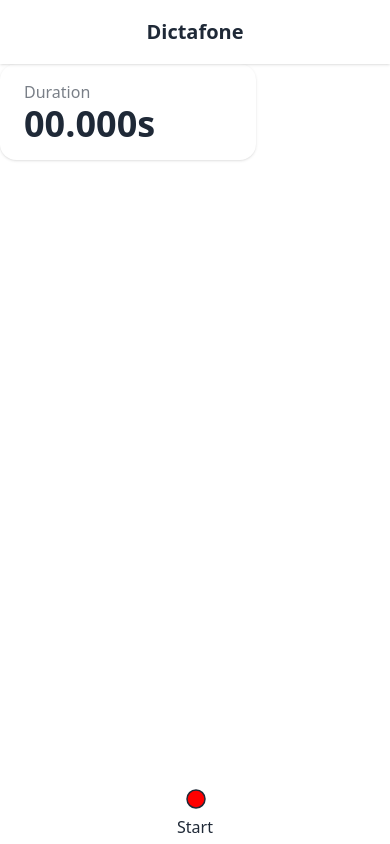
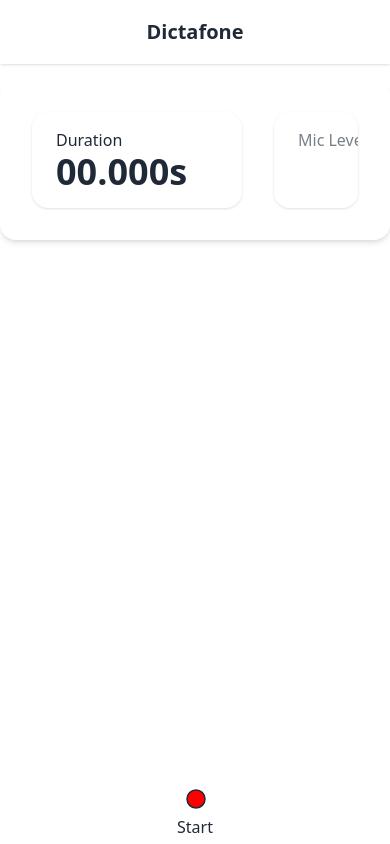
Before and after one commit to herebefrogs/dictafone.app, a SvelteKit app: page /new in a window 390 px wide. Built offline with nearby package versions, Linux system fonts and the light colour scheme; no server answers.

Commit message:
Add microphone level during live transcript

```diff
--- a/src/lib/index.js
+++ /dev/null
@@ -1 +0,0 @@
-// place files you want to import through the `$lib` alias in this folder.
--- a/src/routes/+page.svelte
+++ b/src/routes/+page.svelte
@@ -20,10 +20,6 @@
   {/each}
 {/if}
 
-
-
-
-
 <div class="btm-nav shadow">
   <a href="/new">
     <svg xmlns="http://www.w3.org/2000/svg" fill="none" viewBox="0 0 24 24" stroke-width="1.5" stroke="currentColor" class="w-6 h-6">
--- a/src/routes/new/+page.svelte
+++ b/src/routes/new/+page.svelte
@@ -1,9 +1,10 @@
 <script>
   import Actions from './Actions.svelte';
   import NameModal from './NameModal.svelte';
+  import Transcript from '$lib/components/Transcript.svelte';
+  import MicLevel from './MicLevel.svelte';
   import { transcript } from './dictation';
   import { time } from './time';
-  import Transcript from '$lib/components/Transcript.svelte';
   import { formatDuration } from '$lib/helpers/format';
 </script>
 <!--
@@ -15,13 +16,24 @@ language selector
   <path stroke-linecap="round" stroke-linejoin="round" d="M10.5 21l5.25-11.25L21 21m-9-3h7.5M3 5.621a48.474 48.474 0 016-.371m0 0c1.12 0 2.233.038 3.334.114M9 5.25V3m3.334 2.364C11.176 10.658 7.69 15.08 3 17.502m9.334-12.138c.896.061 1.785.147 2.666.257m-4.589 8.495a18.023 18.023 0 01-3.827-5.802" />
 </svg>
 -->
-<div class="stats shadow w-64">
-  <div class="stat">
-    <div class="stat-title">Duration</div>
-    <div class="stat-value">{formatDuration($time)}</div>
+
+<div class="card mt-4 w-full bg-base-100 shadow-md">
+  <div class="card-body">
+
+    <div class="flex">
+      <div class="stats shadow w-80 mr-8">
+        <div class="stat">
+          <div class="stat-titl">Duration</div>
+          <div class="stat-value">{formatDuration($time)}</div>
+        </div>
+      </div>
+
+      <MicLevel />
+    </div>
+
+    <Transcript transcript={$transcript} />
   </div>
 </div>
+<NameModal />
 
-<Transcript transcript={$transcript} />
-<NameModal />
 <Actions />
--- /dev/null
+++ b/src/routes/new/MicLevel.svelte
@@ -0,0 +1,23 @@
+<script>
+  import { micLevel } from './micLevel';
+  import { paused, started } from "./dictation";
+
+  $: enabled = $started && !$paused;
+  // clamp micLevel between 0 and ~40
+  $: height = 2 + 8*Math.log1p($micLevel) + 'px';
+  $: width = 50 - 8*Math.log1p($micLevel) + 'px';
+</script>
+
+<div class="stats shadow w-32 h-24">
+  <div class="stat">
+    <div class="stat-title">Mic Level</div>
+    <div class="flex justify-around">
+      <div
+        class:bg-accent={enabled}
+        style:width
+        style:height
+      >
+    </div>
+    </div>
+  </div>
+</div>
--- a/src/routes/new/NameModal.svelte
+++ b/src/routes/new/NameModal.svelte
@@ -51,7 +51,7 @@
             <path stroke-linecap="round" stroke-linejoin="round" d="M14.74 9l-.346 9m-4.788 0L9.26 9m9.968-3.21c.342.052.682.107 1.022.166m-1.022-.165L18.16 19.673a2.25 2.25 0 01-2.244 2.077H8.084a2.25 2.25 0 01-2.244-2.077L4.772 5.79m14.456 0a48.108 48.108 0 00-3.478-.397m-12 .562c.34-.059.68-.114 1.022-.165m0 0a48.11 48.11 0 013.478-.397m7.5 0v-.916c0-1.18-.91-2.164-2.09-2.201a51.964 51.964 0 00-3.32 0c-1.18.037-2.09 1.022-2.09 2.201v.916m7.5 0a48.667 48.667 0 00-7.5 0" />
           </svg>
         </button>
-        <button class="btn btn-primary" on:click={save}>
+        <button class="btn text-primary" on:click={save}>
           Save
           <svg xmlns="http://www.w3.org/2000/svg" fill="none" viewBox="0 0 24 24" stroke-width="1.5" stroke="currentColor" class="w-6 h-6">
             <path stroke-linecap="round" stroke-linejoin="round" d="M12 4.5v15m7.5-7.5h-15" />
--- /dev/null
+++ b/src/routes/new/micLevel.js
@@ -0,0 +1,70 @@
+import { started, paused } from "./dictation";
+import { browser } from "$app/environment";
+import { readable } from "svelte/store";
+
+export const micLevel = readable(0, start);
+
+function start(set) {
+  let analyser;
+  let intervalID;
+  let $started = false;
+  let $paused = false;
+
+  function resetVolume() {
+    clearInterval(intervalID);
+    set(0);
+  }
+
+  function stop() {
+    resetVolume();
+  }
+
+  function calculateVolume() {
+    const bufferLength = analyser.frequencyBinCount;
+    const dataArray = new Uint8Array(bufferLength);
+    analyser.getByteFrequencyData(dataArray);
+
+    const volume = Math.round(Math.sqrt(dataArray.reduce((sum, val) => sum += val*val, 0) / bufferLength));
+
+    // we won't want the volume visualizer to jitter when the volume is low
+    return volume > 10 ? volume : 0;
+  }
+
+  function toggleVolume(s, p) {
+    $started = s;
+    $paused = p;
+
+    if ($started && !$paused) {
+      // TODO move this off the main thread with background audio worklet
+      intervalID = setInterval(() => set(calculateVolume()), 100);
+    } else {
+      resetVolume();
+    }
+  }
+
+  if (browser) {
+    if (!navigator?.mediaDevices.getUserMedia) {
+      throw new Error('MediaDevices API not available on this browser.');
+    }
+
+    navigator.mediaDevices.getUserMedia({ audio: true })
+    .then(stream => {
+      const audioContext = new AudioContext();
+      const microphone = audioContext.createMediaStreamSource(stream);
+      analyser = audioContext.createAnalyser();
+      microphone.connect(analyser);
+
+      // we want the volume to go back to 0 immediately after the sound stops
+      // so do not overlap the sample
+      analyser.smoothingTimeConstant = 0;
+
+      started.subscribe(s => toggleVolume(s, $paused));
+      paused.subscribe(p => toggleVolume($started, p));
+    })
+    .catch(err => {
+     throw new Error('Microphone not accessible. ' + err);
+    });
+  }
+
+  return stop;
+};
```
Also changed, not shown: TODO.txt.
